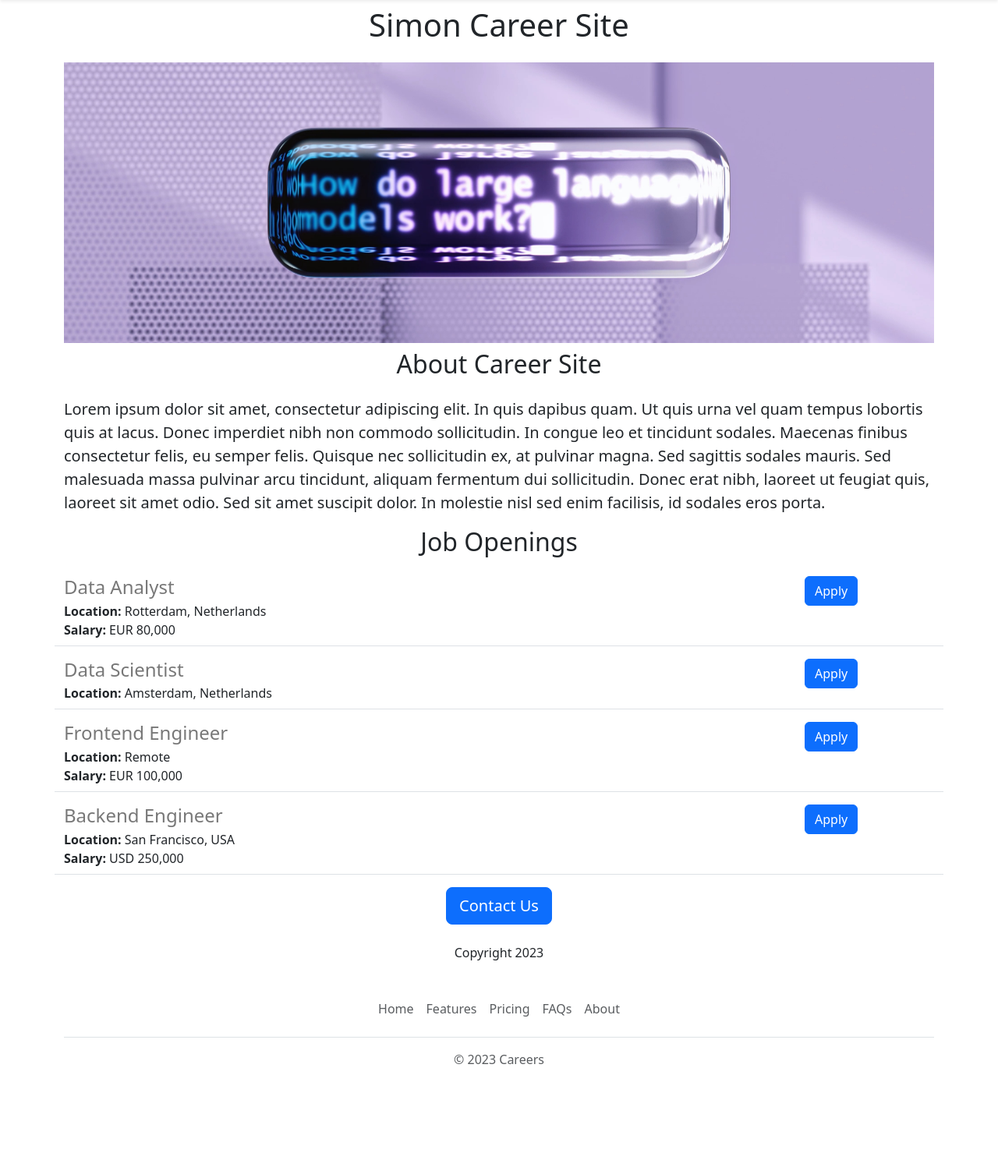
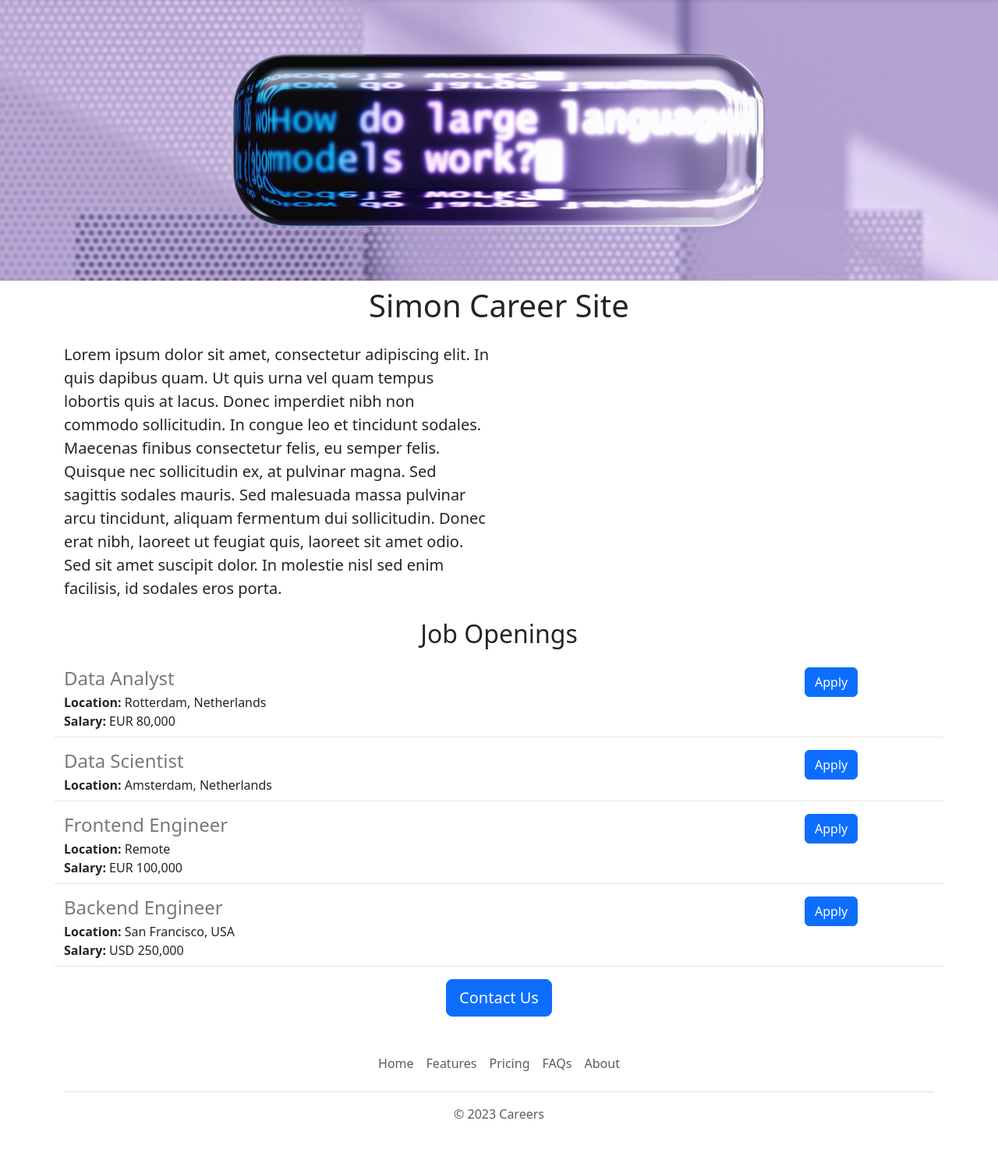
Before and after one commit to abellosimon/flask-career-site-v2, a Flask app: page / in a window 1280 px wide. Shown: the part 56-1553 px from the top of the page at 78% size. Before the commit the page ends 1421 px from the top, so only its background shows below. Run offline with Flask 3, Linux system fonts and the light colour scheme.

Commit message:
Refactored some pages and added links to different sites

```diff
--- a/static/style.css
+++ b/static/style.css
@@ -2,6 +2,7 @@
       #banner {height:360px;
                width: 100%;
                object-fit: cover;
+               margin-bottom: 16px,
       }
       h4{color: rgb(120,120,120);
          margin-bottom:4px;
--- a/templates/home.html
+++ b/templates/home.html
@@ -11,11 +11,18 @@
   </head>
   <body>
     {% include 'nav.html' %}
+   <img class="img-fluid" id="banner" src="/static/banner.jpg" >
     <div class="container">
     <h1 class="text-center mt-2 mb-4">{{company_name}} Career Site</h1>
-    <img class="img-fluid" id="banner" src="/static/banner.jpg" >
-    <h2 h1 class="text-center mt-2 mb-4">About Career Site</h2>
-    <p class="lead">Lorem ipsum dolor sit amet, consectetur adipiscing elit. In quis dapibus quam. Ut quis urna vel quam tempus lobortis quis at lacus. Donec imperdiet nibh non commodo sollicitudin. In congue leo et tincidunt sodales. Maecenas finibus consectetur felis, eu semper felis. Quisque nec sollicitudin ex, at pulvinar magna. Sed sagittis sodales mauris. Sed malesuada massa pulvinar arcu tincidunt, aliquam fermentum dui sollicitudin. Donec erat nibh, laoreet ut feugiat quis, laoreet sit amet odio. Sed sit amet suscipit dolor. In molestie nisl sed enim facilisis, id sodales eros porta.</p>
+    <div class="row" style="margin-botton:16px">
+      <div class="col-md-6">
+      <p class="lead">Lorem ipsum dolor sit amet, consectetur adipiscing elit. In quis dapibus quam. Ut quis urna vel quam tempus lobortis quis at lacus. Donec imperdiet nibh non commodo sollicitudin. In congue leo et tincidunt sodales. Maecenas finibus consectetur felis, eu semper felis. Quisque nec sollicitudin ex, at pulvinar magna. Sed sagittis sodales mauris. Sed malesuada massa pulvinar arcu tincidunt, aliquam fermentum dui sollicitudin. Donec erat nibh, laoreet ut feugiat quis, laoreet sit amet odio. Sed sit amet suscipit dolor. In molestie nisl sed enim facilisis, id sodales eros porta.
+      </p>
+        </div>
+        <div class="d-none d-nd-block col-6">
+      <img src="/static/people.jpg" style="height:360px;border-radius:4px;">
+           </div>
+    </div>
     <h2 class="text-center mt-2 mb-4">Job Openings</h2>
     <p>
         <!--templating syntaxt from flask to add dynamic data into html  -->
@@ -24,8 +31,7 @@
       {% endfor %}
     </p>
     <div class="text-center">
-      <button class="btn btn-primary btn-lg">Contact Us</button>
-      <p class="mt-4">Copyright 2023</p>
+      <a href="mailto:simon.abello@test.com?subject=Question%20about%20Jobs&body=My%20Name%3A%20%3Cyour%20name%20here%3E%0D%0A%0D%0AMy%20Question%3A%20%3Center%20question%20here%3E" class="btn btn-primary btn-lg">Contact Us</a>
     </div>
       </div>
     {% include 'footer.html' %}
--- a/templates/jobitem.html
+++ b/templates/jobitem.html
@@ -11,7 +11,7 @@
    {% endif %}
  </div>
   <div class="col-2">
-    <button type="button" class="btn btn-primary">Apply</button>
+    <a href="mailto:simon.abello@test.com?subject=Aplication%20for%20{{job['title']}}&body=My%20Name%3A%20%3Cyour%20name%20here%3E%0D%0A%0D%0AMy%20Resume%20link%3A%20%3Cyour%20resume%20link%3E%0D%0A%0D%0AMy%20LinkedIn%20link%3A%20%3Cyour%20linked%20in%20link%3E" class="btn btn-primary">Apply</a>
   </div>
 
 </div>
```
Also changed, not shown: 1 other file.
